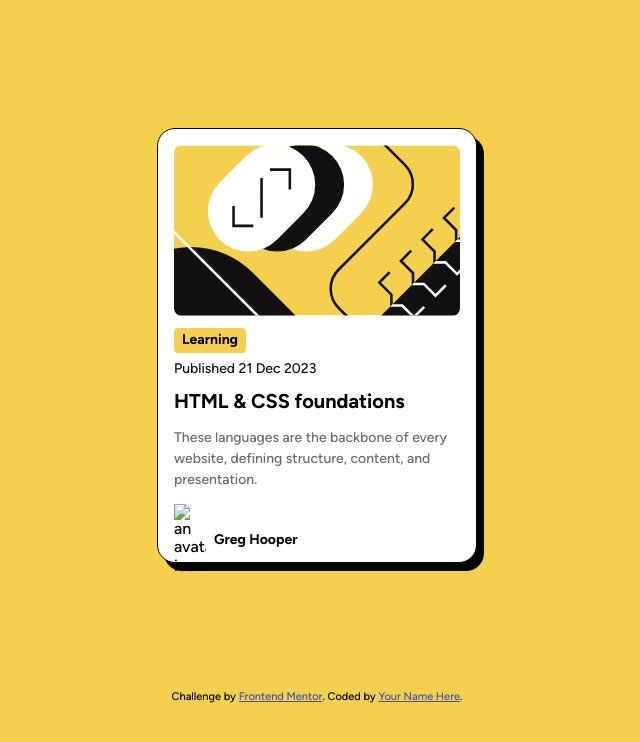
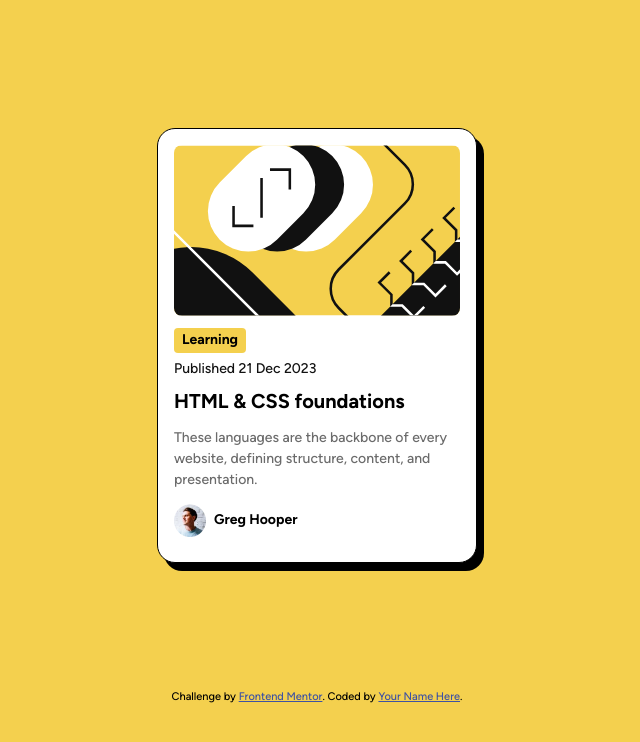
Before and after one commit to yiorgosbagakis/blog-preview-card-main, a plain HTML site: page index.html in a window 1280 px wide. Shown: the whole page, without its empty margins (323-963 px from the left). Drawn offline with nearby package versions, Linux system fonts and the light colour scheme; the site is published under a folder, as on GitHub Pages, so addresses that start at the root find nothing.

Commit message:
avatar image fix

```diff
--- a/index.html
+++ b/index.html
@@ -22,7 +22,7 @@
     <p class="lh-copy f6">These languages are the backbone of every website, defining structure, content, and presentation.</p>
 
     <div class="flex items-center">
-      <img src="/assets/images/image-avatar.webp" alt="an avatar icon" class="w2">
+      <img src="assets/images/image-avatar.webp" alt="an avatar icon" class="w2">
       <author class="f6 b ml2">Greg Hooper</author>
     </div>
   </article>
```
